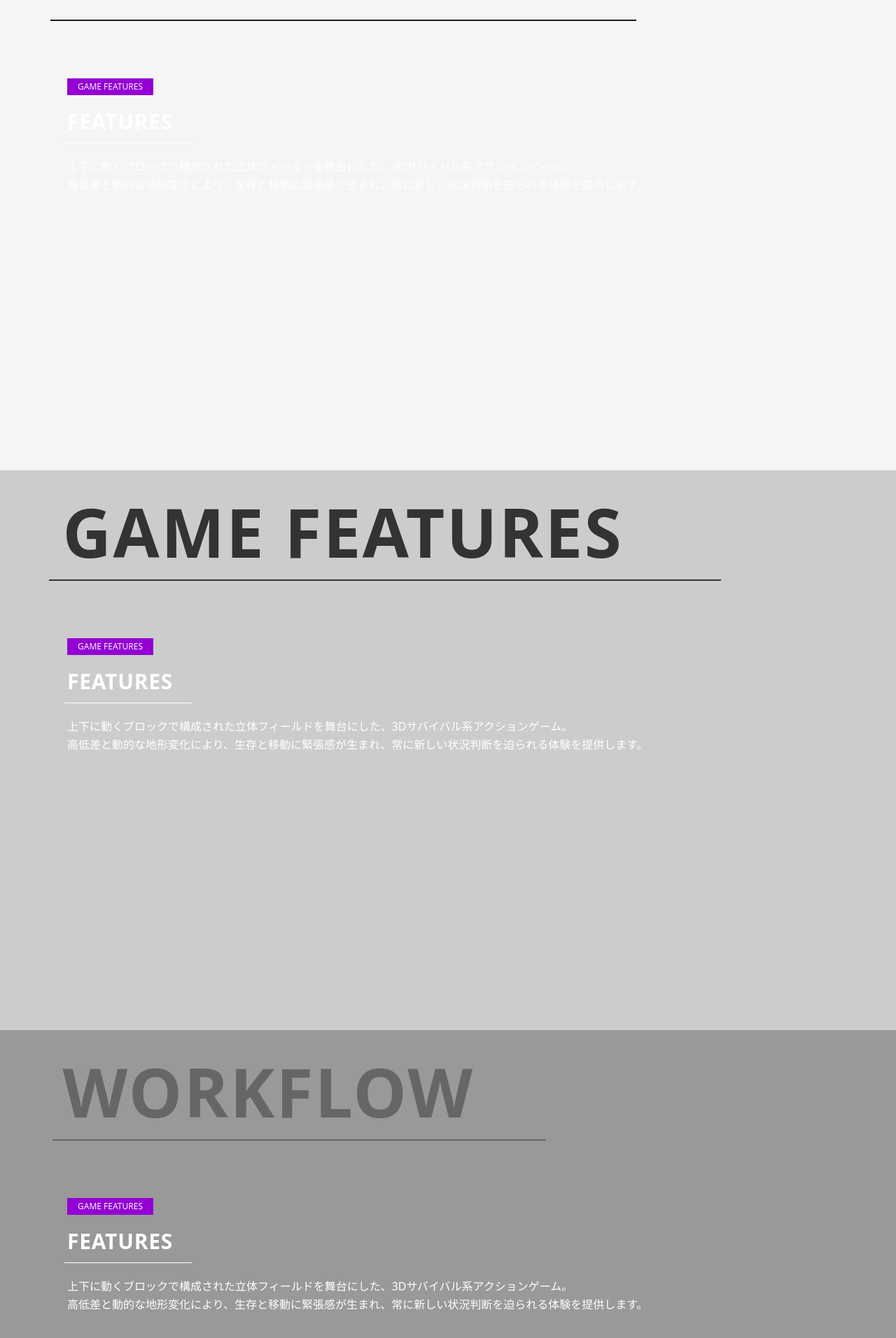
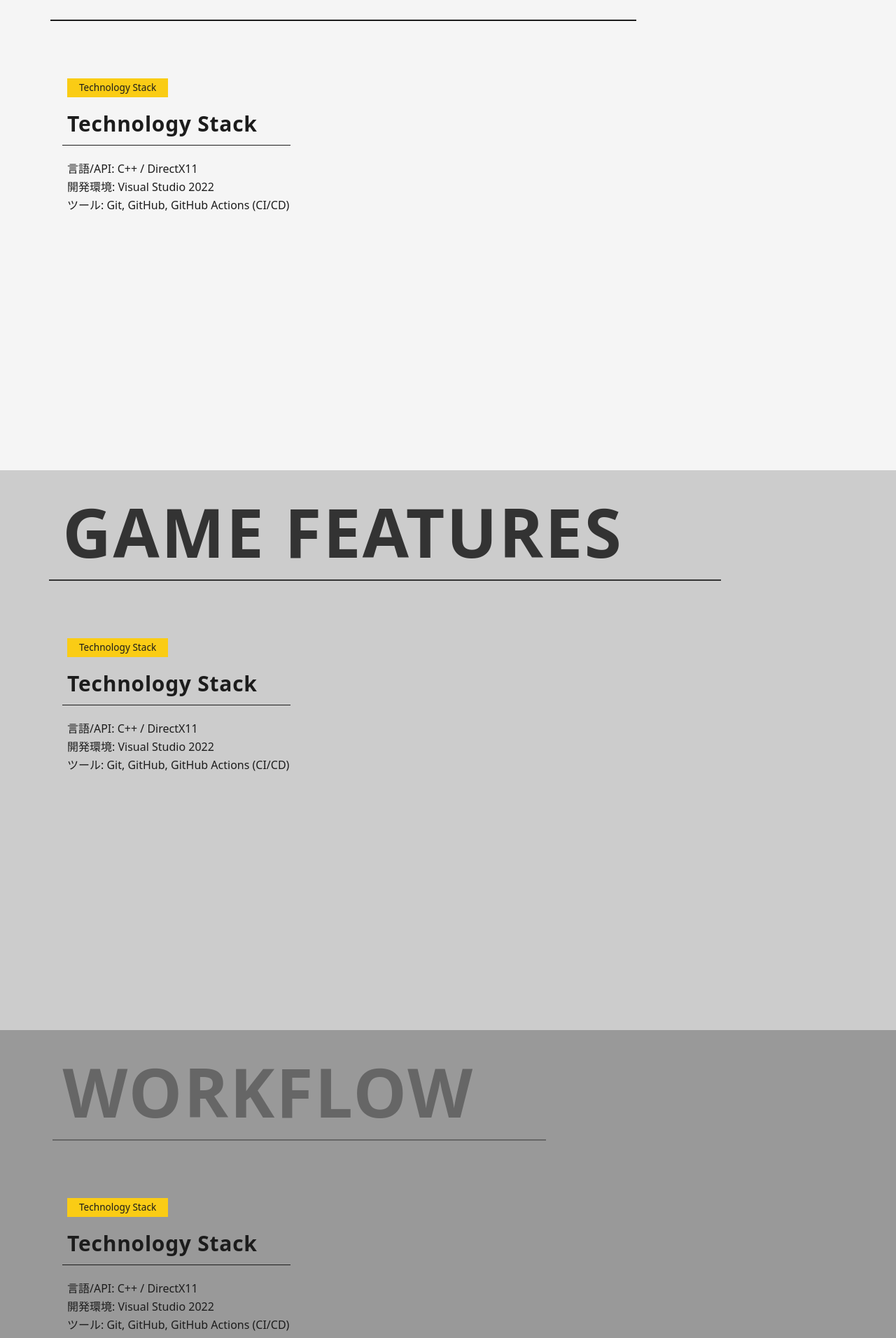
Before and after one commit to iwasi24k/web-repository, a React (Vite) app: page / in a window 1280 px wide. Shown: the part 928-2840 px from the top of the page at 70% size. Built offline with nearby package versions, Linux system fonts and the light colour scheme.

Commit message:
各セクションのコンポーネントを実装

```diff
--- /dev/null
+++ b/src/components/sections/Footer.tsx
@@ -0,0 +1,7 @@
+const HeroSection = () => {
+  return (
+    <div>Hello World</div>
+  );
+};
+
+export default HeroSection;
--- a/src/data/homeSections.ts
+++ b/src/components/sections/HomeSections.tsx
@@ -1,4 +1,12 @@
-import { VOID_COLORS } from "../design/colors";
+import type React from "react";
+import { VOID_COLORS } from "../../design/colors";
+
+import GameSystem from "./game/GameSystem"
+import GameFeatures from "./game/GameFeatures"
+import Workflow from "./development/Workflow"
+import WebEnginnering from "./development/WebEngineering";
+import GameEnginnering from "./development/GameEngineering";
+import DeveloperComments from "./development/DeveloperComments";
 
 const CUSTOM_SIZE_CLASS = "min-h-[100dvh]";
 const CUSTOM_SIZE_CLASS_MIN = "min-h-[80dvh]";
@@ -10,6 +18,7 @@ export type HomeSectionData = {
   bgColor: string;
   textColor: string;
   sectionSize: string;
+  content: React.ReactNode;
 };
 
 export const HOME_SECTIONS_DATA = [
@@ -19,6 +28,7 @@ export const HOME_SECTIONS_DATA = [
     bgColor: VOID_COLORS.WHITE,
     textColor: VOID_COLORS.BLACK,
     sectionSize: CUSTOM_SIZE_CLASS,
+    content: <GameSystem />
   },
   {
     id: "features",
@@ -26,6 +36,7 @@ export const HOME_SECTIONS_DATA = [
     bgColor: VOID_COLORS.GRAY_1,
     textColor: VOID_COLORS.GRAY_4,
     sectionSize: CUSTOM_SIZE_CLASS,
+    content: <GameFeatures />
   },
   {
     id: "workflow",
@@ -33,6 +44,7 @@ export const HOME_SECTIONS_DATA = [
     bgColor: VOID_COLORS.GRAY_2,
     textColor: VOID_COLORS.GRAY_3,
     sectionSize: CUSTOM_SIZE_CLASS_MAX,
+    content: <Workflow />
   },
   {
     id: "web-eng",
@@ -40,6 +52,7 @@ export const HOME_SECTIONS_DATA = [
     bgColor: VOID_COLORS.GRAY_3,
     textColor: VOID_COLORS.GRAY_2,
     sectionSize: CUSTOM_SIZE_CLASS_MAX,
+    content: <WebEnginnering />
   },
   {
     id: "game-eng",
@@ -47,6 +60,7 @@ export const HOME_SECTIONS_DATA = [
     bgColor: VOID_COLORS.GRAY_4,
     textColor: VOID_COLORS.GRAY_1,
     sectionSize: CUSTOM_SIZE_CLASS_MAX,
+    content: <GameEnginnering />
   },
   {
     id: "comments",
@@ -54,5 +68,6 @@ export const HOME_SECTIONS_DATA = [
     bgColor: VOID_COLORS.BLACK,
     textColor: VOID_COLORS.WHITE,
     sectionSize: CUSTOM_SIZE_CLASS_MIN,
+    content: <DeveloperComments />
   },
 ] as const;
--- /dev/null
+++ b/src/components/sections/development/DeveloperComments.tsx
@@ -0,0 +1,34 @@
+import { VOID_COLORS } from "../../../design/colors";
+import TopicSection from "../../../layouts/TopicSection";
+
+const DeveloperComments = () => {
+    return (
+        <TopicSection
+          align="left"
+          x="7.5%"
+          y="30dvh"
+          label={{
+            text: "Comments",
+            textColor: VOID_COLORS.WHITE,
+            blockColor: VOID_COLORS.PURPLE,
+            textSize: "0.75rem",
+          }}
+          title={{
+            text: "Comments",
+            textColor: VOID_COLORS.WHITE,
+            textSize: "text-2xl",
+          }}
+          descriptionColor={VOID_COLORS.WHITE}
+          description={
+            <>
+              <p className="mb-4">
+                「単一ブロックのVoxel感×白黒Voidの静寂×変動する足場」が三位一体となり、他にない"ミニマルで緊張感のある立体空間"が特徴です。<br />
+                シンプルでありながら奥行のある世界観とそれを支える独自構造を大切に制作しておりますので、ぜひその空気感を楽しんでいただければ幸いです。
+              </p>
+            </>
+          }
+        />
+    );
+};
+
+export default DeveloperComments;
--- /dev/null
+++ b/src/components/sections/development/GameEngineering.tsx
@@ -0,0 +1,35 @@
+import { VOID_COLORS } from "../../../design/colors";
+import TopicSection from "../../../layouts/TopicSection";
+
+const GameEnginnering = () => {
+    return (
+        <TopicSection
+          align="left"
+          x="7.5%"
+          y="30dvh"
+          label={{
+            text: "Technology Stack",
+            textColor: VOID_COLORS.WHITE,
+            blockColor: VOID_COLORS.PURPLE,
+            textSize: "0.85rem",
+          }}
+          title={{
+            text: "Technology Stack",
+            textColor: VOID_COLORS.WHITE,
+            textSize: "text-3xl",
+          }}
+          descriptionColor={VOID_COLORS.WHITE}
+          description={
+            <>
+              <p className="mb-4">
+                言語/API: C++ / DirectX11 <br />
+                開発環境: Visual Studio 2022 <br />
+                ツール: Git, GitHub, GitHub Actions (CI/CD)
+              </p>
+            </>
+          }
+        />
+    );
+};
+
+export default GameEnginnering;
--- /dev/null
+++ b/src/components/sections/development/WebEngineering.tsx
@@ -0,0 +1,35 @@
+import { VOID_COLORS } from "../../../design/colors";
+import TopicSection from "../../../layouts/TopicSection";
+
+const WebEngineering = () => {
+    return (
+        <TopicSection
+          align="left"
+          x="7.5%"
+          y="30dvh"
+          label={{
+            text: "Technology Stack",
+            textColor: VOID_COLORS.WHITE,
+            blockColor: VOID_COLORS.PURPLE,
+            textSize: "0.85rem",
+          }}
+          title={{
+            text: "Technology Stack",
+            textColor: VOID_COLORS.WHITE,
+            textSize: "text-3xl",
+          }}
+          descriptionColor={VOID_COLORS.WHITE}
+          description={
+            <>
+              <p className="mb-4">
+                言語/API: C++ / DirectX11 <br />
+                開発環境: Visual Studio 2022 <br />
+                ツール: Git, GitHub, GitHub Actions (CI/CD)
+              </p>
+            </>
+          }
+        />
+    );
+};
+
+export default WebEngineering;
--- /dev/null
+++ b/src/components/sections/development/Workflow.tsx
@@ -0,0 +1,35 @@
+import { VOID_COLORS } from "../../../design/colors";
+import TopicSection from "../../../layouts/TopicSection";
+
+const Workflow = () => {
+    return (
+        <TopicSection
+          align="left"
+          x="7.5%"
+          y="30dvh"
+          label={{
+            text: "Technology Stack",
+            textColor: VOID_COLORS.BLACK,
+            blockColor: VOID_COLORS.YELLOW,
+            textSize: "0.85rem",
+          }}
+          title={{
+            text: "Technology Stack",
+            textColor: VOID_COLORS.BLACK,
+            textSize: "text-3xl",
+          }}
+          descriptionColor={VOID_COLORS.BLACK}
+          description={
+            <>
+              <p className="mb-4">
+                言語/API: C++ / DirectX11 <br />
+                開発環境: Visual Studio 2022 <br />
+                ツール: Git, GitHub, GitHub Actions (CI/CD)
+              </p>
+            </>
+          }
+        />
+    );
+};
+
+export default Workflow;
--- /dev/null
+++ b/src/components/sections/game/GameFeatures.tsx
@@ -0,0 +1,35 @@
+import { VOID_COLORS } from "../../../design/colors";
+import TopicSection from "../../../layouts/TopicSection";
+
+const GameFeatures = () => {
+    return (
+        <TopicSection
+          align="left"
+          x="7.5%"
+          y="30dvh"
+          label={{
+            text: "Technology Stack",
+            textColor: VOID_COLORS.BLACK,
+            blockColor: VOID_COLORS.YELLOW,
+            textSize: "0.85rem",
+          }}
+          title={{
+            text: "Technology Stack",
+            textColor: VOID_COLORS.BLACK,
+            textSize: "text-3xl",
+          }}
+          descriptionColor={VOID_COLORS.BLACK}
+          description={
+            <>
+              <p className="mb-4">
+                言語/API: C++ / DirectX11 <br />
+                開発環境: Visual Studio 2022 <br />
+                ツール: Git, GitHub, GitHub Actions (CI/CD)
+              </p>
+            </>
+          }
+        />
+    );
+};
+
+export default GameFeatures;
--- /dev/null
+++ b/src/components/sections/game/GameSystem.tsx
@@ -0,0 +1,35 @@
+import { VOID_COLORS } from "../../../design/colors";
+import TopicSection from "../../../layouts/TopicSection";
+
+const GameSystem = () => {
+    return (
+        <TopicSection
+          align="left"
+          x="7.5%"
+          y="30dvh"
+          label={{
+            text: "Technology Stack",
+            textColor: VOID_COLORS.BLACK,
+            blockColor: VOID_COLORS.YELLOW,
+            textSize: "0.85rem",
+          }}
+          title={{
+            text: "Technology Stack",
+            textColor: VOID_COLORS.BLACK,
+            textSize: "text-3xl",
+          }}
+          descriptionColor={VOID_COLORS.BLACK}
+          description={
+            <>
+              <p className="mb-4">
+                言語/API: C++ / DirectX11 <br />
+                開発環境: Visual Studio 2022 <br />
+                ツール: Git, GitHub, GitHub Actions (CI/CD)
+              </p>
+            </>
+          }
+        />
+    );
+};
+
+export default GameSystem;
--- a/src/pages/Home.tsx
+++ b/src/pages/Home.tsx
@@ -1,8 +1,8 @@
 import HeroSection from "../components/sections/HeroSection";
 import WorldSection from "../components/world/WorldSection";
+import Footer from "../components/sections/Footer"
 import TextTitle from "../components/ui/TextTitle";
-import { HOME_SECTIONS_DATA } from "../data/homeSections";
-import TopicSection from "../layouts/TopicSection";
+import { HOME_SECTIONS_DATA } from "../components/sections/HomeSections";
 
 // CSS変数定義
 const FOOTER_COLOR = "#0a0a0a";
@@ -35,39 +35,14 @@ const Home = () => {
             />
           </div>
 
-          {/* Content Placeholder */}
-          {/* 必要に応じてここに section.id に基づいたコンテンツを配置可能 */}
-        <TopicSection
-          align="left"
-          x="7.5%"
-          y="30dvh"
-          label={{
-            text: "GAME FEATURES",
-            textColor: "##ffffff",
-            blockColor: "#9400d3",
-            textSize: "0.75rem",
-          }}
-          title={{
-            text: "FEATURES",
-            textColor: "#ffffff",
-            textSize: "text-3xl",
-          }}
-          descriptionColor="#ffffff"
-          description={
-            <>
-              <p className="mb-4">
-                上下に動くブロックで構成された立体フィールドを舞台にした、3Dサバイバル系アクションゲーム。<br></br>
-                高低差と動的な地形変化により、生存と移動に緊張感が生まれ、常に新しい状況判断を迫られる体験を提供します。
-              </p>
-            </>
-          }
-        />
+          {section.content}
+
         </WorldSection>
       ))}
 
       {/* Footer */}
       <WorldSection bgColor={FOOTER_COLOR} sectionSize="min-h-[30dvh]">
-        <div className="text-white">Footer</div>
+        <Footer />
       </WorldSection>
     </div>
   );
```
